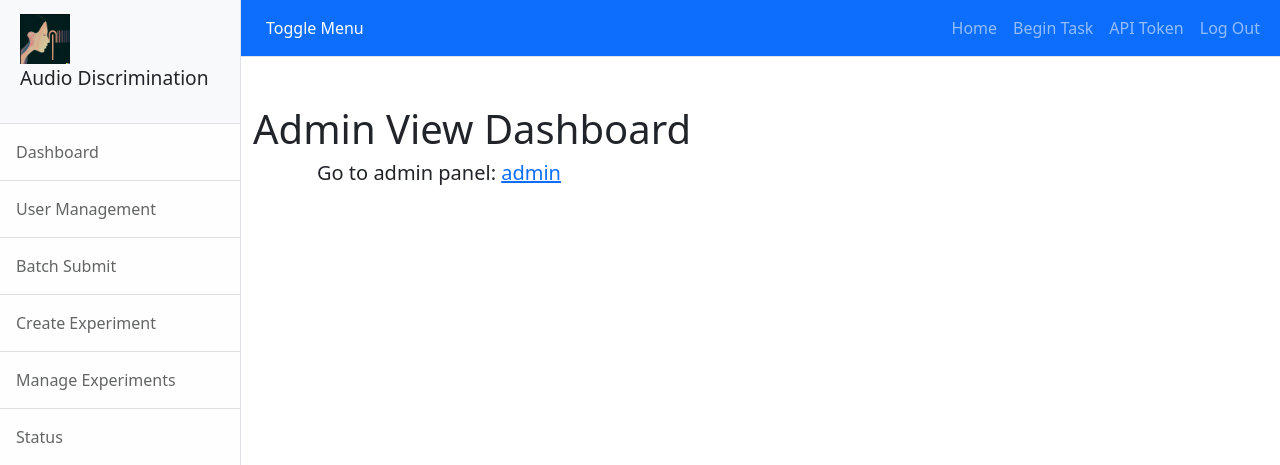
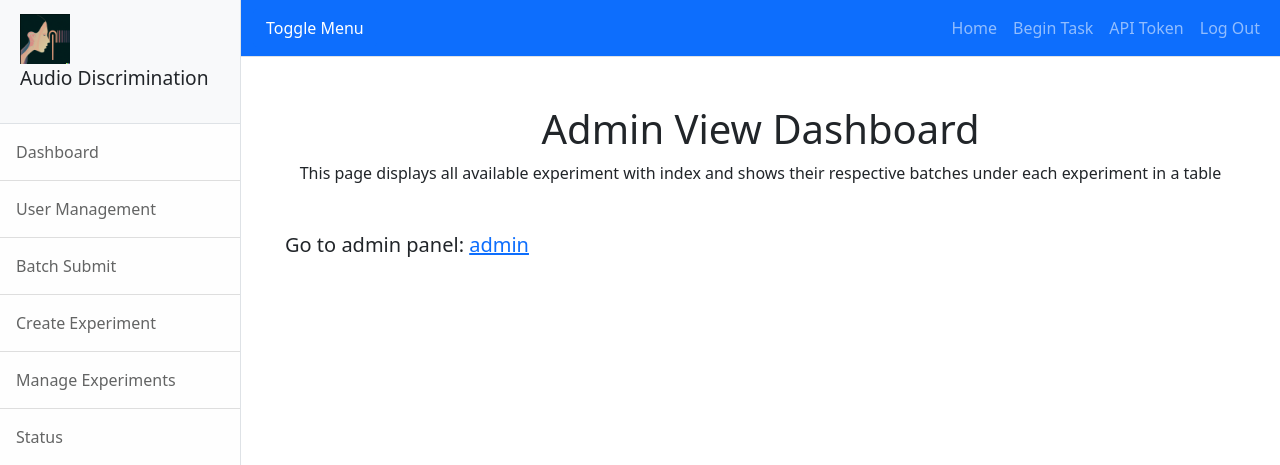
Before and after one commit to turian/audio-discrimination-crowdsource, a Django app: page /polls/admin-dashboard/ in a window 1280 px wide. Shown: the top 465 px of the page. Run offline with Django 4.2, Linux system fonts and the light colour scheme; the visitor is signed in with stand-in values (Sample User, id 1); data that the repository does not hold is empty; some libraries are stand-ins or nearby versions.

Commit message:
clearing admin pages

```diff
--- a/polls/templates/polls/admin_dashboard.html
+++ b/polls/templates/polls/admin_dashboard.html
@@ -3,12 +3,17 @@
 {% block body-block %}
 
 <div class="mt-5">
-    <h1>Admin View Dashboard</h1>
-    <ul>
+    <div class="mb-5 text-center">
+        <h1>Admin View Dashboard</h1>
+        <p>This page displays all available experiment with index and shows their
+            respective batches under each experiment in a table</p>
+    </div>
+    <ol>
         {% for experiment in experiments %}
-            <li class="text-align-left text-bold" hx-get="{% url 'admin_experiment' experiment_id=experiment.id%}" hx-target="#body">
-                {{experiment.name}}
-            </li>
+        <li class="text-align-left text-bold h4" hx-get="{% url 'admin_experiment' experiment_id=experiment.id%}" hx-target="#body">
+            {{experiment.name}}
+        </li>
+    </ol>
             <table class="table table-striped">
                 <thead>
                     <tr>
@@ -36,7 +41,6 @@
                 </tbody>
             </table>
         {% endfor %}
-        <ul>
     <h5>Go to admin panel: <a href="/admin">admin</a></h5>
 </div>
 {% endblock %}
```
Also changed, not shown: polls/templates/polls/admin-management.html (+6 -1 lines).
